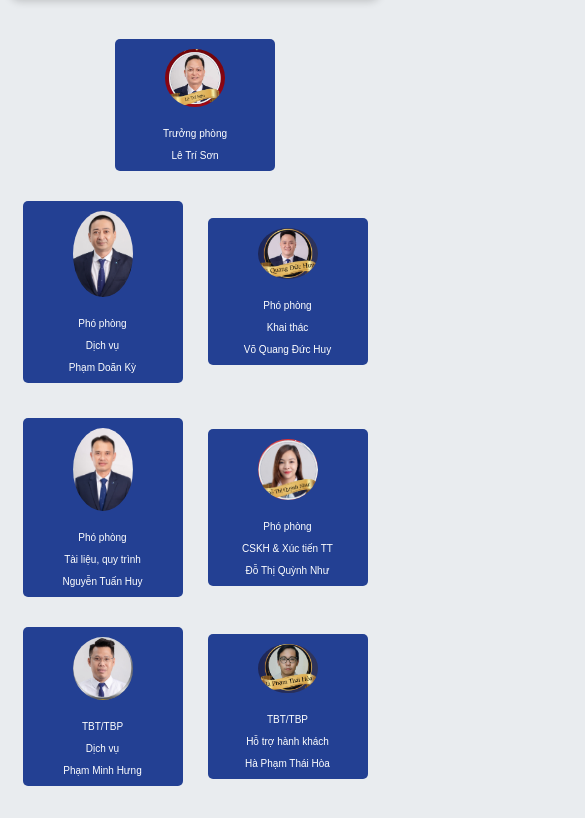
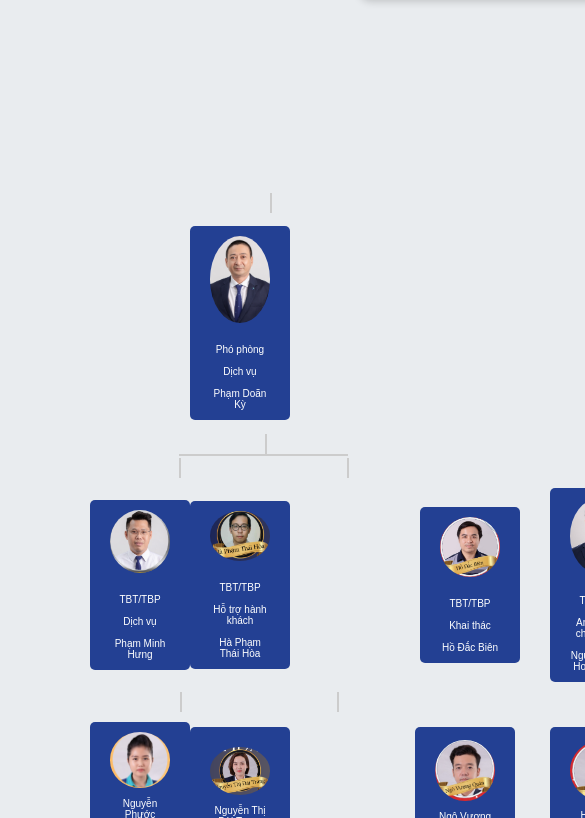
Before and after one commit to NathanAHT1992/bomaytochuc, a website: page index.html in a window 390 px wide. Shown: the part 149-967 px from the top of the page, 585 px wide, since content can reach past the window. Drawn offline with Linux system fonts and the light colour scheme; sample sign-in values are in the browser's storage.

Commit message:
update code

```diff
--- a/styles.css
+++ b/styles.css
@@ -474,56 +474,51 @@ button:hover {
   background: #cc0000;
 }
 /* Định dạng chung cho màn hình nhỏ */
+/* Định dạng chung cho màn hình nhỏ */
 @media screen and (max-width: 768px) {
   body {
       padding: 10px;
+      overflow-x: auto; /* Cho phép cuộn ngang nếu cần */
   }
 
   header {
-      position: static;
       text-align: center;
-      left: auto !important;
+      font-size: 16px; /* Giảm kích thước tiêu đề */
   }
 
+  /* Đảm bảo bố cục giống trên web */
   .level, .level1 {
       display: flex;
-      flex-wrap: wrap;
-      justify-content: center;
+      justify-content: space-around; /* Giữ khoảng cách đều giữa các phần tử */
+      flex-wrap: nowrap; /* Không cho phép xuống hàng */
       align-items: center;
-      gap: 15px;
   }
 
   .node {
-      position: relative !important;
-      left: auto !important;
-      margin: 10px 5px;
       text-align: center;
+      max-width: 100px; /* Giới hạn chiều rộng mỗi phần tử */
+      margin: 0 auto;
   }
 
-  /* Điều chỉnh kích thước hình ảnh để phù hợp với màn hình nhỏ */
+  /* Giảm kích thước ảnh để hiển thị đầy đủ trên màn hình nhỏ */
   .node img {
-      max-width: 80px;
+      max-width: 60px; /* Giảm kích thước ảnh */
       height: auto;
   }
 
-  /* Hiển thị dạng cây trên điện thoại */
-  .line-container,
-  .line-vertical,
-  .line-horizontal,
+  /* Điều chỉnh các đường nối */
+  .line-vertical {
+      height: 20px; /* Đường thẳng đứng nhỏ hơn */
+  }
+
+  .line-horizontal {
+      width: 50px; /* Đường ngang ngắn hơn */
+  }
+
   .line-container-horizontal,
   .line-container-horizontal1,
   .line-container-horizontal2 {
-      display: none;
-  }
-
-  /* Điều chỉnh popup trên điện thoại */
-  .popup {
-      width: 90%;
-      max-width: 350px;
-  }
-
-  .popup img {
-      width: 70%;
-      height: auto;
+      display: flex; /* Sử dụng flex để căn chỉnh các đường nối */
+      justify-content: center;
   }
 }
```
